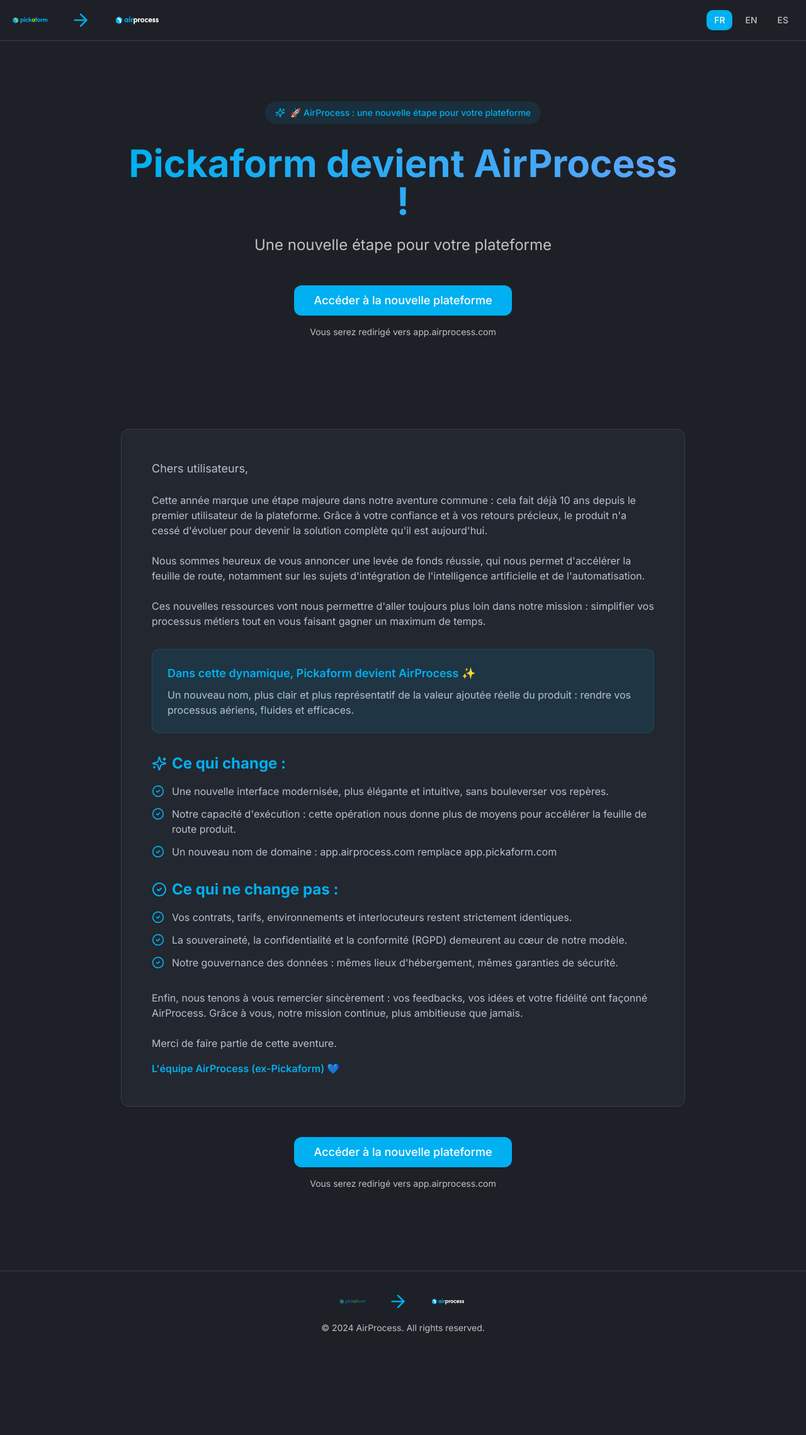
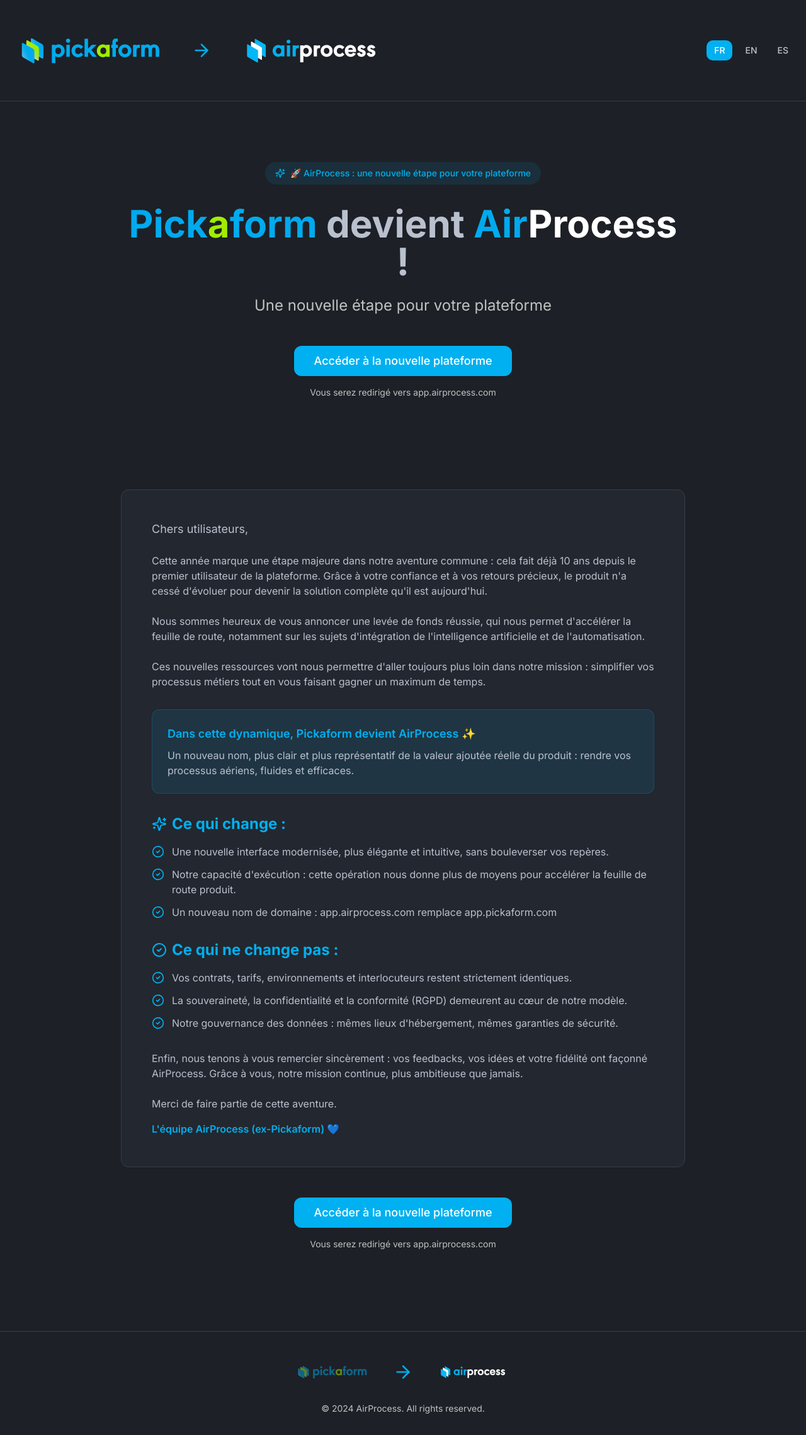
Before and after one commit to PickaForm/airprocess-transition-hub, a React (Vite) app: page / in a window 1280 px wide. Shown: the whole page at 63% size. Before the commit the page ends 2150 px from the top, so only its background shows below. Built offline with nearby package versions, Linux system fonts and the light colour scheme; the HTML template or start-up script is replaced by a standard one.

Commit message:
Fix logo size and titles

```diff
--- a/src/data/translations.ts
+++ b/src/data/translations.ts
@@ -24,7 +24,7 @@ export const translations = {
     redirectNote: "Vous serez redirigé vers app.airprocess.com"
   },
   en: {
-    title: "Pickaform becomes AirProcess!",
+    title: "Pickaform becomes AirProcess",
     subtitle: "A new chapter for your platform",
     announcement: "🚀 AirProcess: a new chapter for your platform",
     intro: "Dear users,",
--- a/src/pages/Index.tsx
+++ b/src/pages/Index.tsx
@@ -24,9 +24,13 @@ const Index = () => {
       <header className="border-b border-border">
         <div className="container mx-auto px-4 py-4 flex justify-between items-center">
           <div className="flex items-center gap-8">
-            <img src={pickaformLogo} alt="Pickaform" className="h-8" />
+            <div className="flex items-center">
+              <img src={pickaformLogo} alt="Pickaform" style={{ width: '256px', height: 'auto' }} />
+            </div>
             <TransitionArrow />
-            <img src={airprocessLogo} alt="AirProcess" className="h-8" />
+            <div className="flex items-center">
+              <img src={airprocessLogo} alt="AirProcess" style={{ width: '256px', height: 'auto' }} />
+            </div>
           </div>
           <LanguageSwitcher
             currentLanguage={language}
@@ -43,8 +47,37 @@ const Index = () => {
             <span className="text-sm font-medium">{t.announcement}</span>
           </div>
 
-          <h1 className="text-4xl md:text-6xl font-bold mb-6 text-gradient">
-            {t.title}
+          <h1 className="text-4xl md:text-6xl font-bold mb-6">
+            {language === 'fr' ? (
+              <>
+                <span style={{ color: '#00aaee' }}>Pick</span>
+                <span style={{ color: '#a1ed00' }}>a</span>
+                <span style={{ color: '#00aaee' }}>form</span>
+                {' '}devient{' '}
+                <span style={{ color: '#00aaee' }}>Air</span>
+                <span style={{ color: '#ffffff' }}>Process</span>
+                {' '}!
+              </>
+            ) : language === 'en' ? (
+              <>
+                <span style={{ color: '#00aaee' }}>Pick</span>
+                <span style={{ color: '#a1ed00' }}>a</span>
+                <span style={{ color: '#00aaee' }}>form</span>
+                {' '}becomes{' '}
+                <span style={{ color: '#00aaee' }}>Air</span>
+                <span style={{ color: '#ffffff' }}>Process</span>
+              </>
+            ) : (
+              <>
+                <span style={{ color: '#00aaee' }}>Pick</span>
+                <span style={{ color: '#a1ed00' }}>a</span>
+                <span style={{ color: '#00aaee' }}>form</span>
+                {' '}se convierte en{' '}
+                <span style={{ color: '#00aaee' }}>Air</span>
+                <span style={{ color: '#ffffff' }}>Process</span>
+                {' '}!
+              </>
+            )}
           </h1>
 
           <p className="text-xl md:text-2xl text-muted-foreground mb-12">
@@ -155,9 +188,13 @@ const Index = () => {
       <footer className="border-t border-border mt-20">
         <div className="container mx-auto px-4 py-8 text-center">
           <div className="flex items-center justify-center gap-8 mb-4">
-            <img src={pickaformLogo} alt="Pickaform" className="h-6 opacity-50" />
+            <div className="flex items-center opacity-50">
+              <img src={pickaformLogo} alt="Pickaform" style={{ width: '128px', height: 'auto' }} />
+            </div>
             <TransitionArrow />
-            <img src={airprocessLogo} alt="AirProcess" className="h-6" />
+            <div className="flex items-center">
+              <img src={airprocessLogo} alt="AirProcess" style={{ width: '128px', height: 'auto' }} />
+            </div>
           </div>
           <p className="text-sm text-muted-foreground">
             © 2024 AirProcess. All rights reserved.
```
